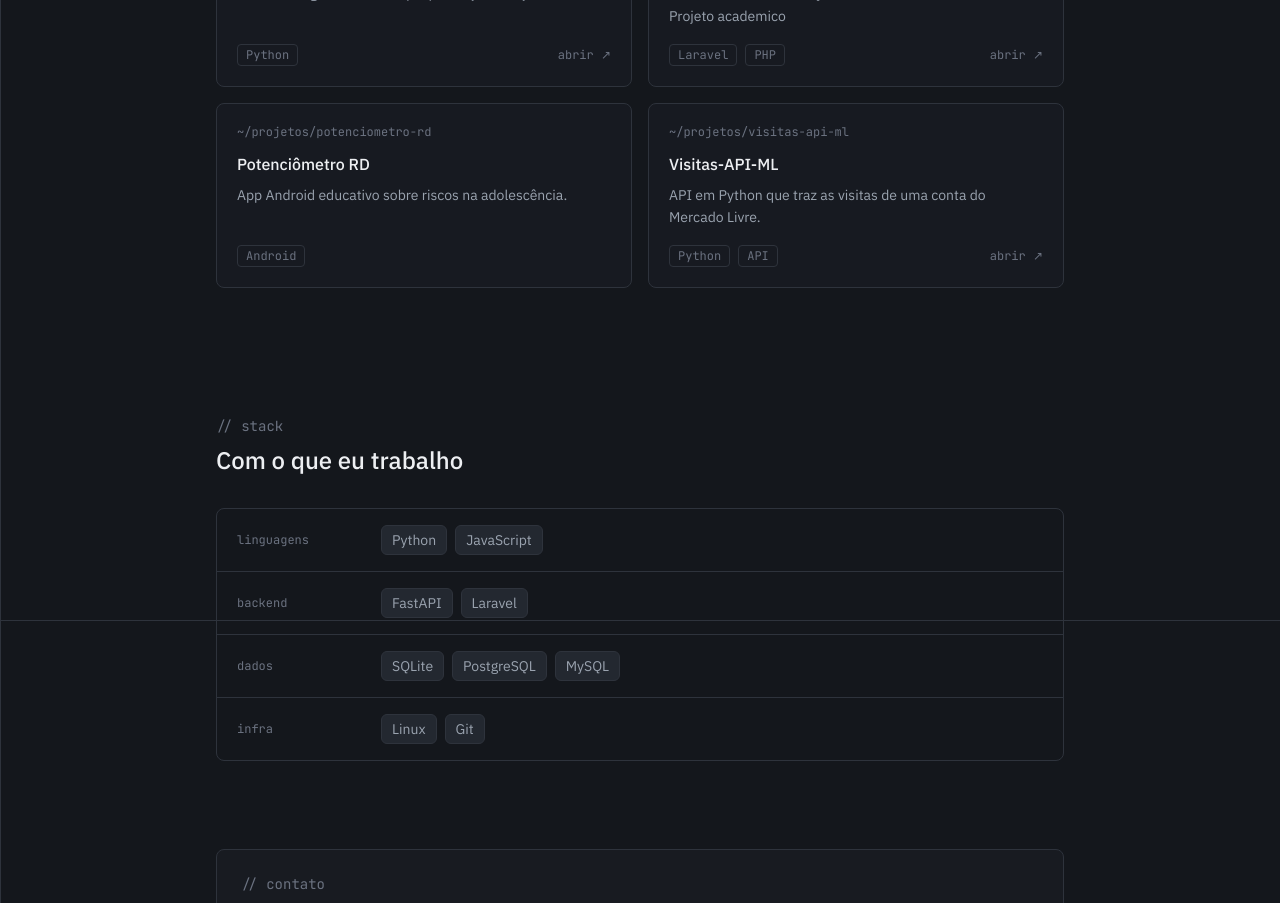
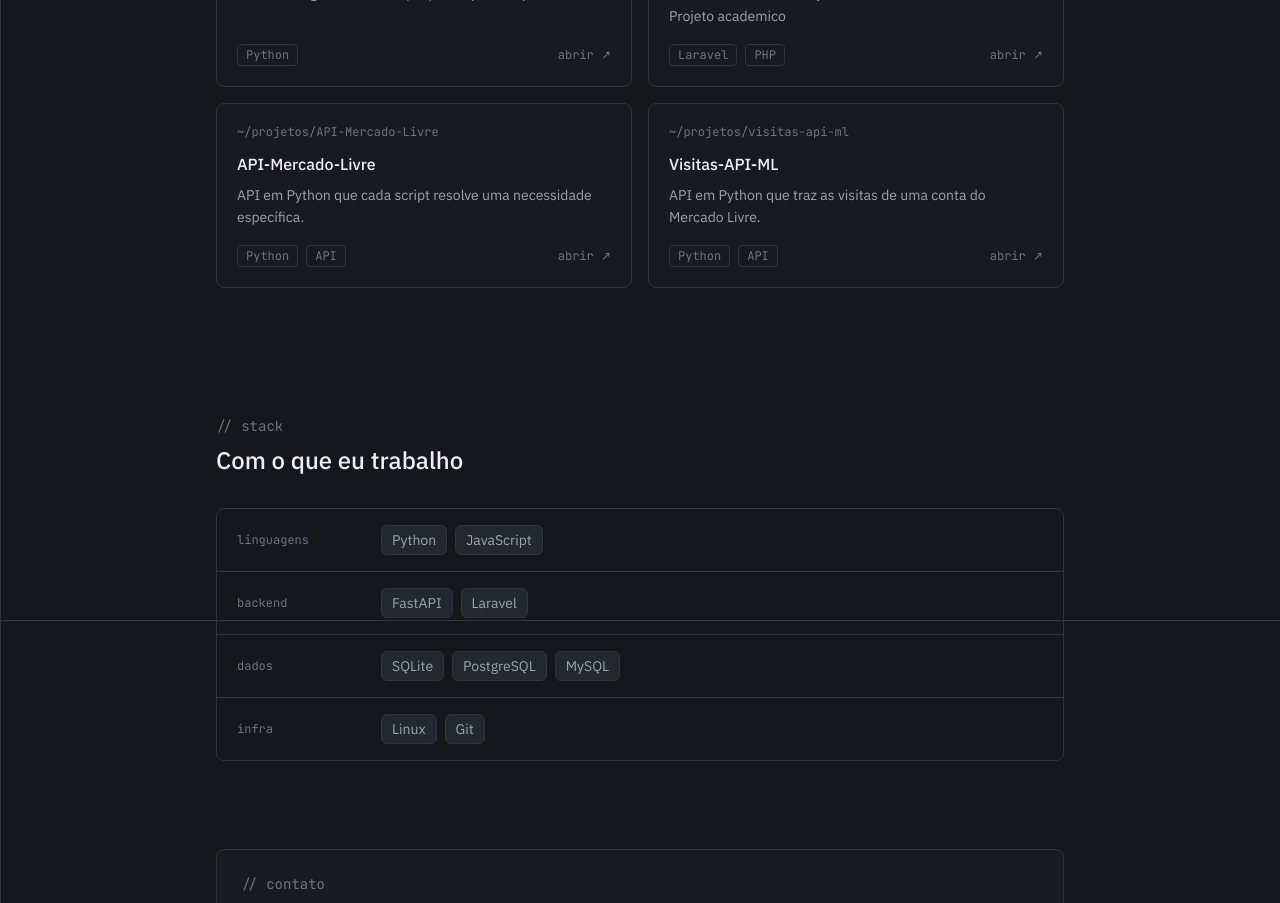
Before and after one commit to EduardoML14/Portfolio, a React (Vite) app: page / in a window 1280 px wide. Shown: the part 980-1883 px from the top of the page. Built offline with nearby package versions, Linux system fonts and the light colour scheme.

Commit message:
adicao de projeto api-mercado-livre

```diff
--- a/src/components/Projects.jsx
+++ b/src/components/Projects.jsx
@@ -14,11 +14,11 @@ const PROJECTS = [
     href: 'https://github.com/HanryLedoux/iDonate',
   },
   {
-    path: '~/projetos/potenciometro-rd',
-    title: 'Potenciômetro RD',
-    description: 'App Android educativo sobre riscos na adolescência.',
-    tags: ['Android'],
-    href: null,
+    path: '~/projetos/API-Mercado-Livre',
+    title: 'API-Mercado-Livre',
+    description: 'API em Python que cada script resolve uma necessidade específica.',
+    tags: ['Python', 'API'],
+    href: 'https://github.com/EduardoML14/API-Mercado-Livre',
   },
   {
     path: '~/projetos/visitas-api-ml',
```
